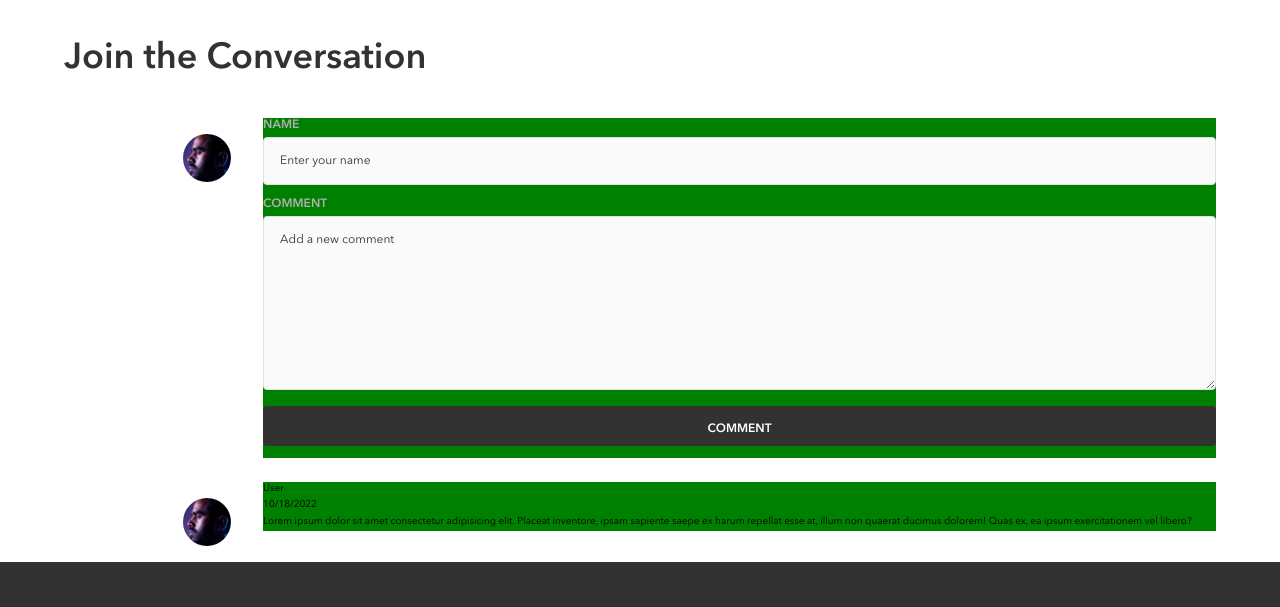
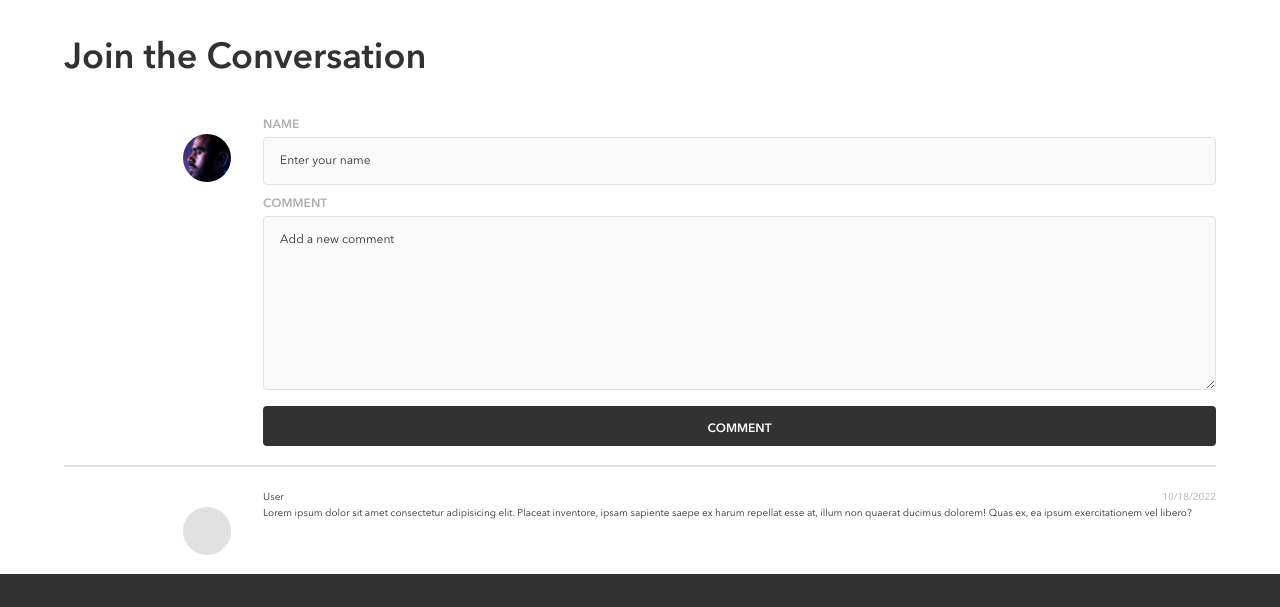
Before and after one commit to vivi-su/vivi-schulz-bandsite, a plain HTML site: page index.html in a window 1280 px wide. Shown: the part 2650-3257 px from the top of the page. Drawn offline with Linux system fonts and the light colour scheme.

Commit message:
Finish main page comment-section html layout.

```diff
--- a/index.html
+++ b/index.html
@@ -141,10 +141,9 @@
     </aside>
 
     <!-- comment form-->
-
     <section class="comment">
       <h3 class="comment__title">Join the Conversation</h3>
-      <div class="comment__form-section">
+      <div class="comment__section">
          <div class="comment__empty"></div>
         <div class="comment__form-image-wraper">
           <div class="comment__form-image" ><img src="./assets/Images/Mohan-muruge.jpg" alt="Mohan-muruge"></div>
@@ -160,33 +159,23 @@
       </div>
     </section>
 
-
+<hr class="comment__hr">
       <!-- comment message-->
 
     <section class="comment comment--message">
-      <div class="comment__form-section">
-         <div class="comment__empty"></div>
-        <div class="comment__form-image-wraper">
-          <div class="comment__form-image" ><img src="./assets/Images/Mohan-muruge.jpg" alt="Mohan-muruge"></div>
-          <!-- <div class="comment__form-image" ><img src="" alt=""></div> -->
+      <article class="comment__section">
+        <div class="comment__empty"></div>
+        <div class="comment__message-wraper">
+            <div class="comment__message-image" ></div>
         </div>
-         <article class="comment__message">
+         <section class="comment__message">
               <div class="comment__message-title">
-                <h5 class="comment__message-user">User</h5>
+                <p class="comment__message-user">User</p>
                 <p class="comment__message-date">10/18/2022</p>
               </div>
               <p class="comment__message-content">Lorem ipsum dolor sit amet consectetur adipisicing elit. Placeat inventore, ipsam sapiente saepe ex harum repellat esse at, illum non quaerat ducimus dolorem! Quas ex, ea ipsum exercitationem vel libero?</p>
-   <!-- <form class="comment__form" action="" method="">
-              <label>NAME</label>
-              <input type="text" placeholder="Enter your name" autofocus>
-
-            <label>COMMENT</label>
-            <textarea name="" id="" cols="60" rows="10">Add a new comment</textarea>
-            <button>COMMENT</button>
-          </form> -->
-
-         </article>
-      </div>
+            </section>
+          </article>
     </section>
 
 
@@ -237,7 +226,7 @@
                 New York, NY 10012, USA
               </p>
               <a href="mailto:info@thebeesknees.com?subject=Contact Us">
-                <p>info@thebeesknees.com</p>
+                <p class="footer__content-inner--padding"">info@thebeesknees.com</p>
               </a>
             </div>
           </section>
--- a/styles/partials/components/_comment.scss
+++ b/styles/partials/components/_comment.scss
@@ -73,7 +73,7 @@
     color: $primary-black;
   }
 
-  &__form-section {
+  &__section {
     @include mixins.flexed(row, space-between, flex-start);
 
   }
@@ -97,25 +97,51 @@
         height: 3.6rem;
         object-fit: cover;
 
-
      }
    }
+
+  &__form{
+    padding-bottom:0.4rem;
+  }
+
+  &__hr{
+    width:90vw;
+    border:1px solid $secondary-mercury;
+  }
+
 
   &--message{
     margin-top:2.4rem;
     margin-bottom:1.6rem;
+    color:$primary-black;
   }
 
-  h5{
-    font-size:1rem;
+   &__message-wraper{
+    margin-right: 1.6rem;
+   }
+
+   &__message-image{
+      width:3.6rem;
+      height:3.6rem;
+      background-color: $secondary-mercury;
+      border-radius:50%;
+      display: inline-block;
    }
 
    &__message{
-    background-color: yellow;
+    line-height: 1.25;
+   }
+
+  &__message-title{
+    @include mixins.flexed(row, space-between, center);
   }
 
   &__message-user, &__message-date, &__message-content{
     padding-bottom:0.4rem;
+  }
+
+  &__message-date{
+    color:$primary-silver;
   }
 
 
@@ -146,6 +172,7 @@
       font-size: 3.6rem;
       padding: 4.8rem 3.6rem 3.6rem 0;
   }
+
   &__empty{
     flex:1 1 0;
   }
@@ -166,10 +193,17 @@
      }
    }
 
-&__form, &__message{
+  &__form,&__message{
     flex:8 1 0;
-    background-color: green;
   }
+
+  &__message-image{
+      width:4.8rem;
+      height:4.8rem;
+      margin:1.6rem 1.6rem 0 0;
+
    }
 
 }
+
+}
```
Also changed, not shown: styles/bio.css, 1 other file. Lines whose indentation alone changed are shown as unchanged.
